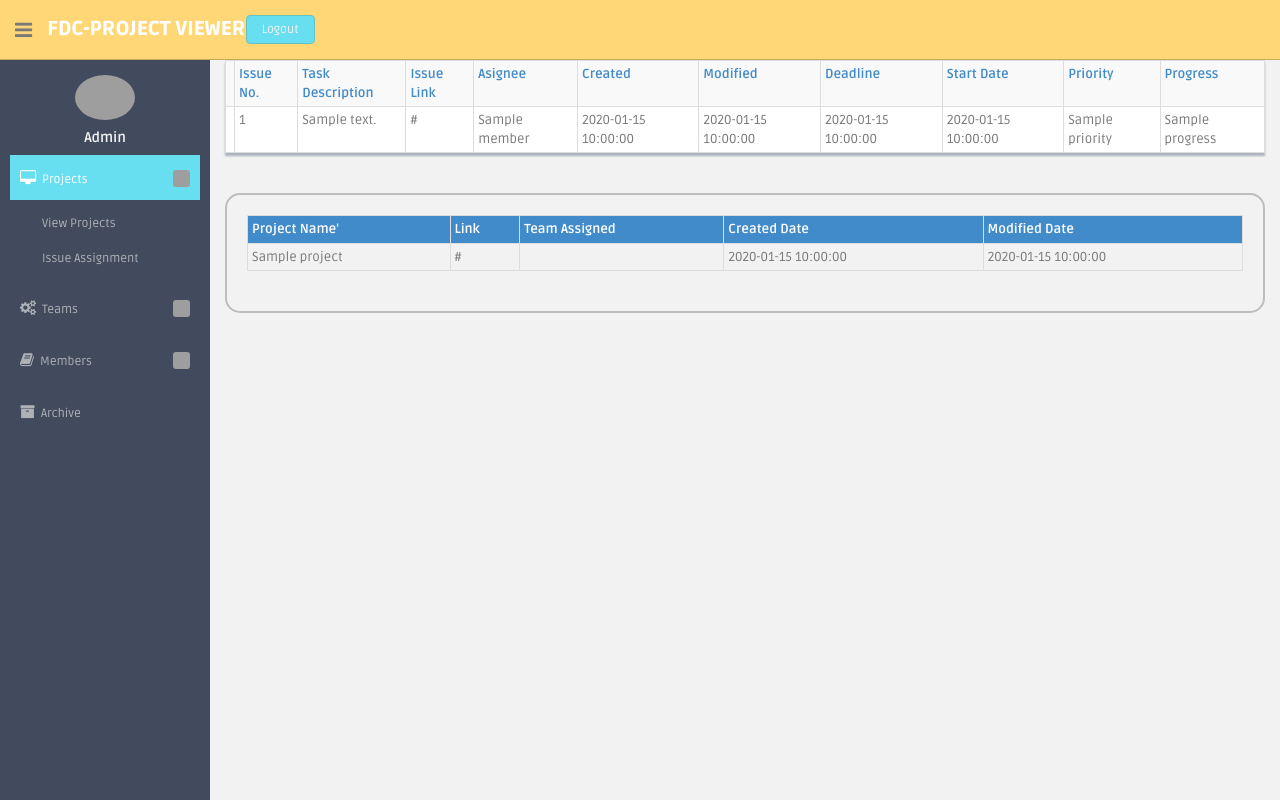
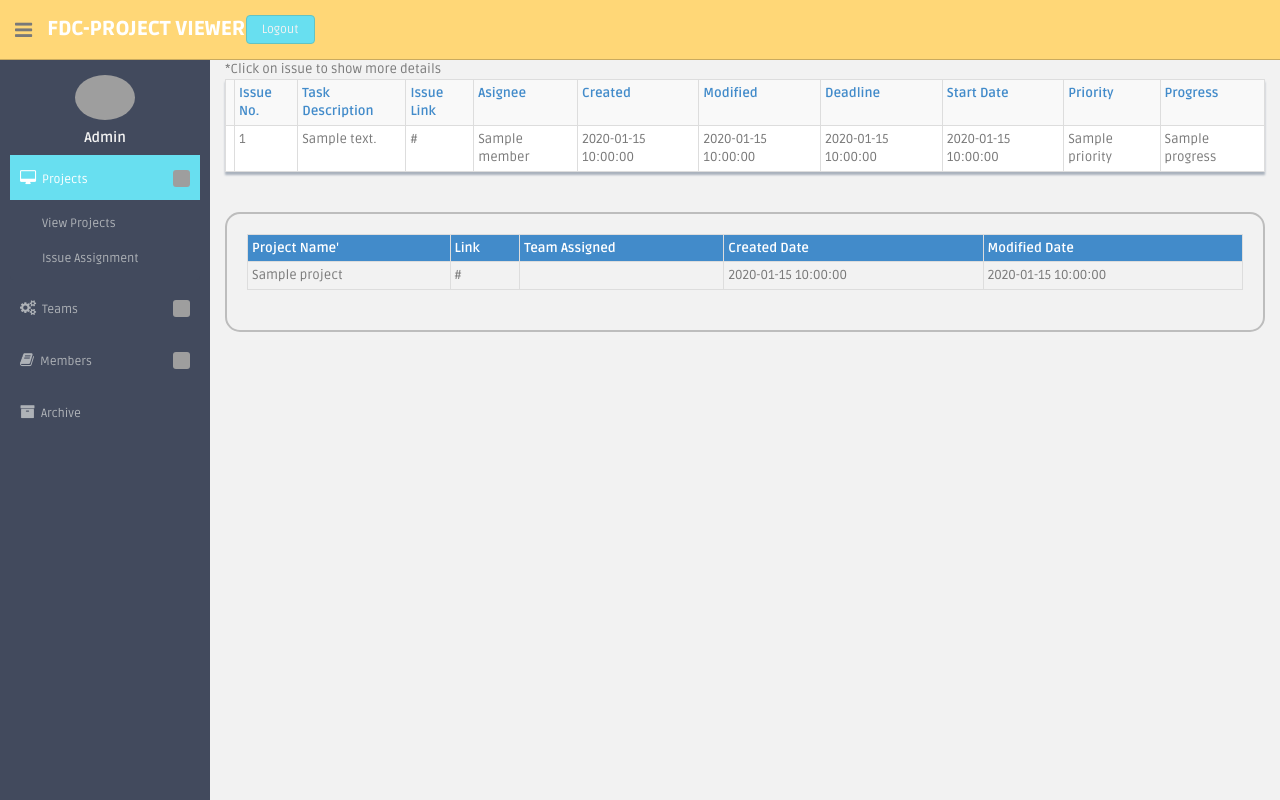
Before and after one commit to fdcgrace/pviewer, a CakePHP app: the page made by app/View/Elements/getIssues.ctp in a window 1280 px wide, after a click that opens the changed part. Run offline with PHP 8.4 and a stand-in for CakePHP, Linux system fonts and the light colour scheme; the template is opened without the code that fills it: most values are stand-ins (such as "Sample title", 1, 10 or a date in 2020); some libraries are stand-ins or nearby versions; grey boxes are pictures that could not be loaded.

Commit message:
fix archive

```diff
--- a/app/View/Archives/view_archive.ctp
+++ b/app/View/Archives/view_archive.ctp
@@ -3,7 +3,7 @@
 <div class="container-fluid martop">
 	<div class="row">
 		<div class="col-md-3">
-			<select id='archive' class='form-control' style='width:110%;'>
+			<select id='archive' class='form-control' style='width:100%;'>
 				<option value='0'>Select Category</option>
 				<option value='getProjects'>Projects</option>
 				<option value='getIssues'>Issues</option>
@@ -17,11 +17,12 @@
 		</div>
 		<div class="col-md-1">
 			<div class="btn-group">
-			<input type='button' value='SEARCH' id='search-archive' class='btn btn-default'>
+			<input type='button' value='SEARCH' id='search-archive' class='btn btn-default' style='width:110%;'>
 			<input type='hidden' id='search-val' value='0'>
 				</div>
 		</div>
 	</div>
 	<div id='div-history'>
+
 	</div>
 </div>
--- a/app/View/Elements/getIssues.ctp
+++ b/app/View/Elements/getIssues.ctp
@@ -1,7 +1,4 @@
-
-<script>
-
-</script>
+*Click on issue to show more details
 <table class='table table-bordered table-hovered table-striped content-panel'>
 											<center>		<tr>
 												<td></td>
@@ -51,7 +48,7 @@
 		 							foreach ($issueArray as $project)
 										{?>
 									 <div  id='issue<?php echo $count++; ?>' style='display:none;'>
-										<table  class='table table-bordered table-hovered table-striped'>
+										<table  class='table table-bordered table-hovered table-striped archive-table'>
 											<tr >
 											<th  style='background-color:#428bca;color:white'>Project Name'</th>
 											<th  style='background-color:#428bca;color:white'>Link</th>
--- a/app/View/Elements/getLeaders.ctp
+++ b/app/View/Elements/getLeaders.ctp
@@ -1,4 +1,4 @@
-
+*Click on leader to show more details
 <table class='table table-hovered table-bordered table-striped content-panel'>
 
 	<thead>
@@ -36,7 +36,7 @@
 		 							foreach ($issueArray as $project)
 										{?>
 									 <div  id='project<?php echo $count++; ?>' style='display:none;'>
-										<table  class='table table-bordered table-hovered table-striped'>
+										<table  class='table table-bordered table-hovered table-striped archive-table'>
 											<tr >
 											<th  style='background-color:#428bca;color:white'>Project Name'</th>
 											<th  style='background-color:#428bca;color:white'>Link</th>
--- a/app/View/Elements/getMembers.ctp
+++ b/app/View/Elements/getMembers.ctp
@@ -1,4 +1,4 @@
-
+*Click on member to show more details
 <table class='table table-hovered table-bordered table-striped content-panel'>
 
 	<thead>
@@ -36,7 +36,7 @@
 		 							foreach ($issueArray as $project)
 										{?>
 									 <div  id='member<?php echo $count++; ?>' style='display:none;'>
-										<table  class='table table-bordered table-hovered table-striped'>
+										<table  class='table table-bordered table-hovered table-striped archive-table'>
 											<tr >
 											<th  style='background-color:#428bca;color:white'>Team'</th>
 											<th  style='background-color:#428bca;color:white'>Created</th>
--- a/app/View/Elements/getProjects.ctp
+++ b/app/View/Elements/getProjects.ctp
@@ -1,3 +1,4 @@
+	*Click on project to show more details
 <table class='table table-hovered table-bordered table-striped content-panel'>
 	<thead>
 								<tr>
@@ -46,7 +47,7 @@
 									   		<h3>Issues Covered</h3>
 									   		<div data-example-id="simple-responsive-table" class="bs-example">
 					<div class="table-responsive ">
-										 <table  class='table table-hovered table-striped'>
+										 <table   class='table table-hovered table-striped'>
 											<center>		<tr>
 
 													<th style='background-color:#428bca;color:white'>Issue No.</th>
--- a/app/webroot/css/assets/css/style.css
+++ b/app/webroot/css/assets/css/style.css
@@ -1161,7 +1161,9 @@ PANELS CONFIGURATIONS
 .content-panel h4 {
 	margin-left: 10px;
 }
-
+.content-panel tr {
+    cursor: pointer;
+}
 /*WEATHER PANELS*/
 
 /* Weather 1 */
```
